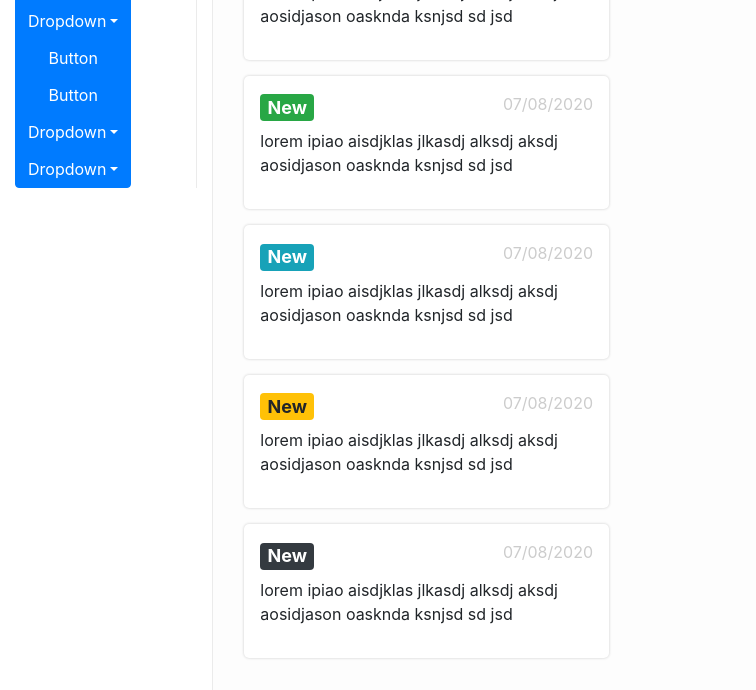
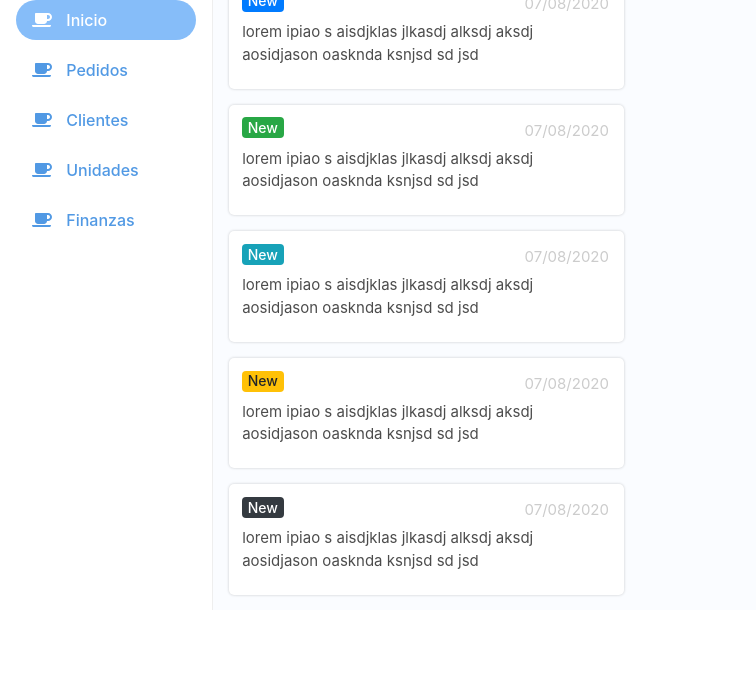
Before and after one commit to jairocobo/react-eass, a React app: page / in a window 1280 px wide. Shown: the part 190-880 px from the top of the page, without its empty margins (0-756 px from the left). After the commit the page ends 800 px from the top, so only its background shows below. Built offline with nearby package versions, Linux system fonts and the light colour scheme.

Commit message:
Menu works

```diff
--- a/package.json
+++ b/package.json
@@ -3,10 +3,14 @@
   "version": "0.1.0",
   "private": true,
   "dependencies": {
+    "@fortawesome/fontawesome-svg-core": "^1.2.25",
+    "@fortawesome/free-solid-svg-icons": "^5.11.2",
+    "@fortawesome/react-fontawesome": "^0.1.7",
     "bootstrap": "^4.3.1",
     "react": "^16.10.2",
     "react-bootstrap": "^1.0.0-beta.14",
     "react-dom": "^16.10.2",
+    "react-router-dom": "^5.1.2",
     "react-scripts": "3.2.0"
   },
   "scripts": {
--- a/public/index.html
+++ b/public/index.html
@@ -3,15 +3,13 @@
   <head>
     <meta charset="utf-8" />
     <meta name="viewport" content="width=device-width, initial-scale=1" />
-    <meta name="theme-color" content="#000000" />
     <meta
       name="description"
       content="Web site created using create-react-app"
     />
-    <title>React App</title>
+    <title>Eess</title>
   </head>
   <body>
-    <noscript>You need to enable JavaScript to run this app.</noscript>
     <div id="root"></div>
   </body>
 </html>
--- a/src/assets/css/components/Item.css
+++ b/src/assets/css/components/Item.css
@@ -1,7 +1,7 @@
 .Item{
     background: #fff;
     box-shadow: 0 0 3px rgba(0,0,0,.2);
-    padding: 1em;
+    padding: .4em .8em;
     margin: 1em 0;
     border-radius: 5px;
     position: relative;
@@ -12,9 +12,18 @@
     cursor: pointer;
     transition: all .3s;
 }
+.Item p{
+    color: rgba(0,0,0,.7);
+    font-size: 15px;
+}
 .date{
+    font-size: 15px;
     position: absolute;
     top: 1em;
     right: 1em;
     color: #ccc;
 }
+.Item .badge{
+    font-size: 14px !important;
+    font-weight: 500 !important;
+}
--- a/src/assets/css/components/Menu.css
+++ b/src/assets/css/components/Menu.css
@@ -1,3 +1,44 @@
 .Menu{
-    border-right: 1px solid rgba(0,0,0,.08)
+    overflow: hidden;
+    height: 100vh;
+    overflow-y: auto;
+    padding: 0 1em !important;
+    background: #fff;
+    border-right: 1px solid #eee;
 }
+
+.Avatar{
+    padding-top: 1em;
+    width: 100%;
+    text-align: center;
+    border-radius: 50%;
+}
+.Avatar img{
+    width: 80%;
+    vertical-align: top;
+}
+
+.MenuSub{
+    padding: 1em 0;
+    width: 100%;
+}
+.MenuSub .nav-link{
+    border-radius: 40px !important;
+    color: #5199e4 !important;
+    margin-bottom: 10px;
+    font-weight: 500;
+}
+.MenuSub .nav-link:hover{
+    border-radius: 40px !important;
+    background: #86bdf9 !important;
+    color: #fff !important;
+}
+.MenuSub .nav-link.active{
+    border-radius: 40px !important;
+    background: #86bdf9 !important;
+    color: #fff !important;
+}
+
+.MenuSub .nav-link svg{
+    margin-right: 10px;
+}
--- a/src/assets/css/components/Orders.css
+++ b/src/assets/css/components/Orders.css
@@ -1,10 +1,3 @@
 .Orders{
     padding: 1em;
 }
-h2{
-    color: rgba(0,0,0,.6)
-}
-
-.Search{
-    border: 1px solid #eee !important;
-}
--- a/src/assets/css/pages/App.css
+++ b/src/assets/css/pages/App.css
@@ -1,8 +1,62 @@
 .App{
     margin: 0 !important;
-    background: #fdfdfd
+    background: #fafcff;
+    position: fixed;
+    width: 100%;
+    height: 100%;
 }
 
-.Menu{
-    background: #fff
+
+.App .col-sm-2,
+.App .col-sm-4,
+.App .col-sm-6{
+    padding: 0;
 }
+
+.Tab1{
+    overflow: hidden;
+    height: 100vh;
+    overflow-y: auto;
+}
+.Tab1::-webkit-scrollbar,
+.Menu::-webkit-scrollbar {
+    width: 8px;
+}
+.Tab1::-webkit-scrollbar-thumb,
+.Menu::-webkit-scrollbar-thumb {
+    transition: all .3s;
+    -webkit-border-radius: 5px;
+    -webkit-border-radius: 5px;
+    border-radius: 5px;
+    background: #d2d2d2;
+}
+.Tab1::-webkit-scrollbar-track,
+.Menu::-webkit-scrollbar-track {
+    background: #e9e9e9;
+}
+h2{
+    color: rgba(0,0,0,.6)
+}
+
+.Search{
+    border: 1px solid #eee !important;
+}
+.Add{
+    margin: 1em 0;
+    padding: .3em 1em;
+    width: 100%;
+    border-radius: 5px;
+    color: #86bdf9;
+    text-align: center;
+    font-weight: 600;
+    border: 1px dashed #86bdf9;
+    user-select: none;
+    cursor: pointer;
+    transition: all .3s;
+}
+.Add:hover{
+    transform: scale(.99);
+    transition: all .3s;
+    background: #86bdf9;
+    color: #fff;
+}
--- a/src/components/Item.js
+++ b/src/components/Item.js
@@ -10,7 +10,7 @@ const Item = (props) => {
         <div className="Item">
             <h4><Badge variant={color}>New</Badge></h4>
             <span className="date">07/08/2020</span>
-            <p>lorem ipiao aisdjklas jlkasdj alksdj aksdj aosidjason oasknda ksnjsd sd jsd</p>
+            <p>lorem ipiao s aisdjklas jlkasdj alksdj aksdj aosidjason oasknda ksnjsd sd jsd</p>
         </div>
     )
 }
--- a/src/pages/App.js
+++ b/src/components/Layout.js
@@ -1,26 +1,20 @@
 import React from 'react'
 
-
 import Menu from '../components/Menu'
-import Orders from '../components/Orders'
 
 import {Row, Col} from 'react-bootstrap'
 
 import '../assets/css/pages/App.css'
 
-
-const App = () => {
+const Layout = ({ children }) => {
   return (
     <Row className="App">
       <Col sm={2} className="Menu">
         <Menu />
       </Col>
-      <Col sm={4}>
-        <Orders />
-      </Col>
-      <Col sm={6}>prueba</Col>
+      { children }
     </Row>
   )
 }
 
-export default App
+export default Layout
--- a/src/components/Menu.js
+++ b/src/components/Menu.js
@@ -2,52 +2,40 @@ import React from 'react'
 
 import '../assets/css/components/Menu.css'
 
-import { Button } from 'react-bootstrap'
-import {Dropdown} from 'react-bootstrap'
-import {ButtonGroup}from 'react-bootstrap'
-import {DropdownButton} from 'react-bootstrap'
-import {ButtonToolbar} from 'react-bootstrap'
+import avatar from '../assets/img/avatar.png'
+
+import { Link } from "react-router-dom";
+
+import { FontAwesomeIcon } from '@fortawesome/react-fontawesome'
+import { faCoffee } from '@fortawesome/free-solid-svg-icons'
 
 const Menu = () => {
+    const setMenu = (props) => {
+        const item = document.querySelector('.nav-link')
+        item.classList.remove('remove')
+    }
     return (
-        <nav className="Menu">
+        <nav>
             <div className="Avatar">
-   avatar
-
+                <img src={avatar} alt="Avatar" />
             </div>
-
-            <div className="MenuFast">
-                <Button variant="outline-danger" block>PEDIDOS</Button>
-               <ButtonToolbar vertical>
-                           <h1>   <Button variant="outline-primary">prueba</Button> </h1>
-
-               </ButtonToolbar>
-            </div>
-
-
-            <div className="MenuList">
-
-            <ButtonGroup vertical>
-                        <Button>Button</Button>
-                        <Button>Button</Button>
-                        <DropdownButton as={ButtonGroup} title="Dropdown" id="bg-vertical-dropdown-1">
-                        <Dropdown.Item eventKey="1">Dropdown link</Dropdown.Item>
-                        <Dropdown.Item eventKey="2">Dropdown link</Dropdown.Item>
-            </DropdownButton>
-            <Button>Button</Button>
-            <Button>Button</Button>
-                         <DropdownButton as={ButtonGroup} title="Dropdown" id="bg-vertical-dropdown-2">
-                         <Dropdown.Item eventKey="1">Dropdown link</Dropdown.Item>
-                         <Dropdown.Item eventKey="2">Dropdown link</Dropdown.Item>
-            </DropdownButton>
-                         <DropdownButton as={ButtonGroup} title="Dropdown" id="bg-vertical-dropdown-3">
-                         <Dropdown.Item eventKey="1">Dropdown link</Dropdown.Item>
-                         <Dropdown.Item eventKey="2">Dropdown link</Dropdown.Item>
-            </DropdownButton>
-            </ButtonGroup>
-
-            </div>
-
+            <ul className="nav flex-column MenuSub">
+                <Link to="/" className="nav-link active" onClick={setMenu}>
+                    <FontAwesomeIcon icon={faCoffee} /> Inicio
+                </Link>
+                <Link to="/orders" className="nav-link" onClick={setMenu}>
+                    <FontAwesomeIcon icon={faCoffee} /> Pedidos
+                </Link>
+                <Link to="/clients" className="nav-link" onClick={setMenu}>
+                    <FontAwesomeIcon icon={faCoffee} /> Clientes
+                </Link>
+                <Link to="/motors" className="nav-link" onClick={setMenu}>
+                    <FontAwesomeIcon icon={faCoffee} /> Unidades
+                </Link>
+                <Link to="/finances" className="nav-link" onClick={setMenu}>
+                    <FontAwesomeIcon icon={faCoffee} /> Finanzas
+                </Link>
+            </ul>
         </nav>
     )
 }
--- a/src/components/Orders.js
+++ b/src/components/Orders.js
@@ -6,9 +6,10 @@ import Item from './Item.js'
 
 const Orders = () => {
     return (
-        <div className="Orders">
+        <div className="Tab1 Orders">
             <h2>Pedidos</h2>
             <Form.Control type="email" placeholder="Búscar..." className="Search"/>
+            <div className="Add">Agregar un pedido</div>
             <Item color="primary"/>
             <Item color="success" />
             <Item color="info" />
--- a/src/index.js
+++ b/src/index.js
@@ -3,6 +3,6 @@ import ReactDOM from 'react-dom'
 
 import 'bootstrap/dist/css/bootstrap.min.css'
 
-import App from './pages/App'
+import App from './routes/App'
 
 ReactDOM.render(<App />, document.getElementById('root'));
--- /dev/null
+++ b/src/pages/Orders.js
@@ -0,0 +1,21 @@
+import React from 'react'
+
+import Orders from '../components/Orders'
+
+import {Col} from 'react-bootstrap'
+
+import '../assets/css/pages/App.css'
+
+
+const App = () => {
+  return (
+    <>
+      <Col sm={4}>
+        <Orders />
+      </Col>
+      <Col sm={6}>prueba</Col>
+    </>
+  )
+}
+
+export default App
--- /dev/null
+++ b/src/routes/App.js
@@ -0,0 +1,21 @@
+import React from 'react'
+
+import Layout from '../components/Layout'
+
+import Orders from '../pages/Orders'
+
+import { BrowserRouter, Switch, Route } from "react-router-dom";
+
+const App = () => {
+  return (
+    <BrowserRouter>
+      <Layout>
+        <Switch>
+          <Route exact path="/" component={Orders} />
+        </Switch>
+      </Layout>
+    </BrowserRouter>
+  )
+}
+
+export default App
```
Also changed, not shown: src/assets/img/avatar.png (added), 1 other file.
